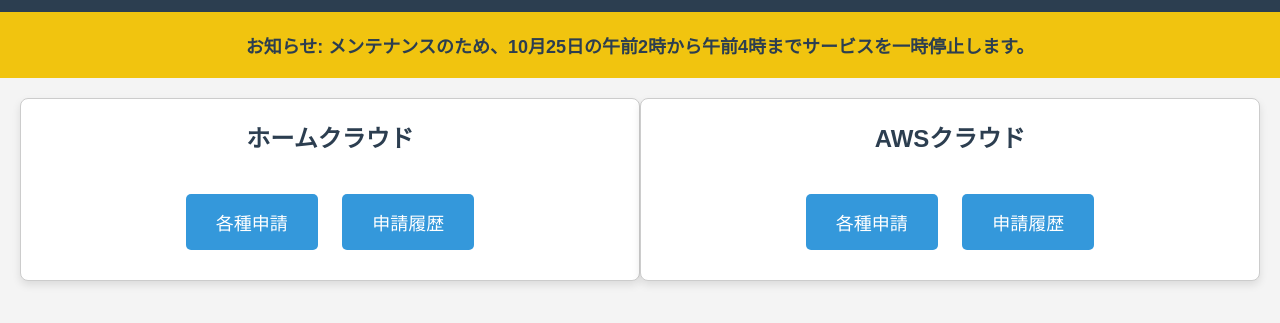
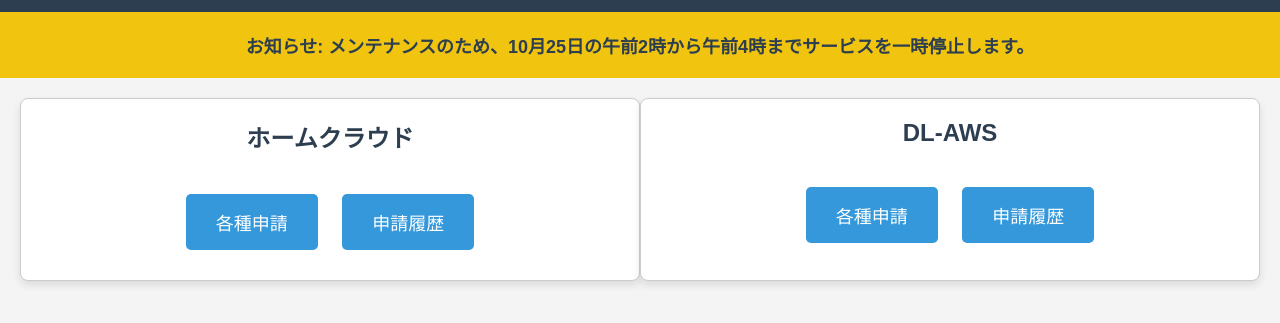
Before and after one commit to suzukikouhei341610/home-cloud, a plain HTML site: page index.html in a window 1280 px wide. Shown: the part 53-376 px from the top of the page. Drawn offline with Linux system fonts and the light colour scheme.

Commit message:
2024_10/22渡邉更新

```diff
--- a/index.html
+++ b/index.html
@@ -93,7 +93,7 @@
 
         <!-- AWSクラウド -->
         <div class="dashboard">
-            <h1>AWSクラウド</h1> <!-- ここも元のまま -->
+            <h1>DL-AWS</h1> <!-- ここも元のまま -->
             <div class="buttons">
                 <button class="button">各種申請</button>
                 <button class="button">申請履歴</button>
```
